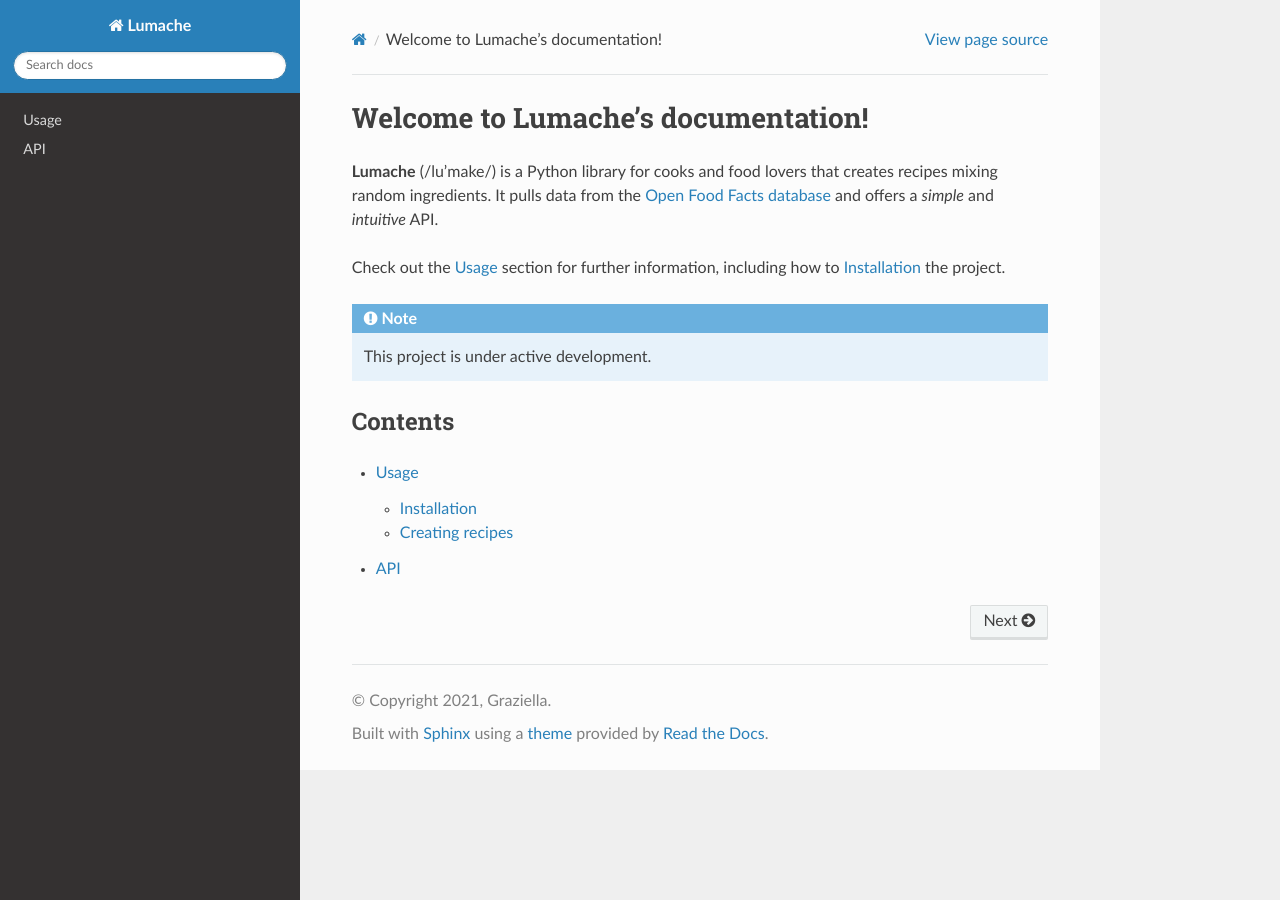
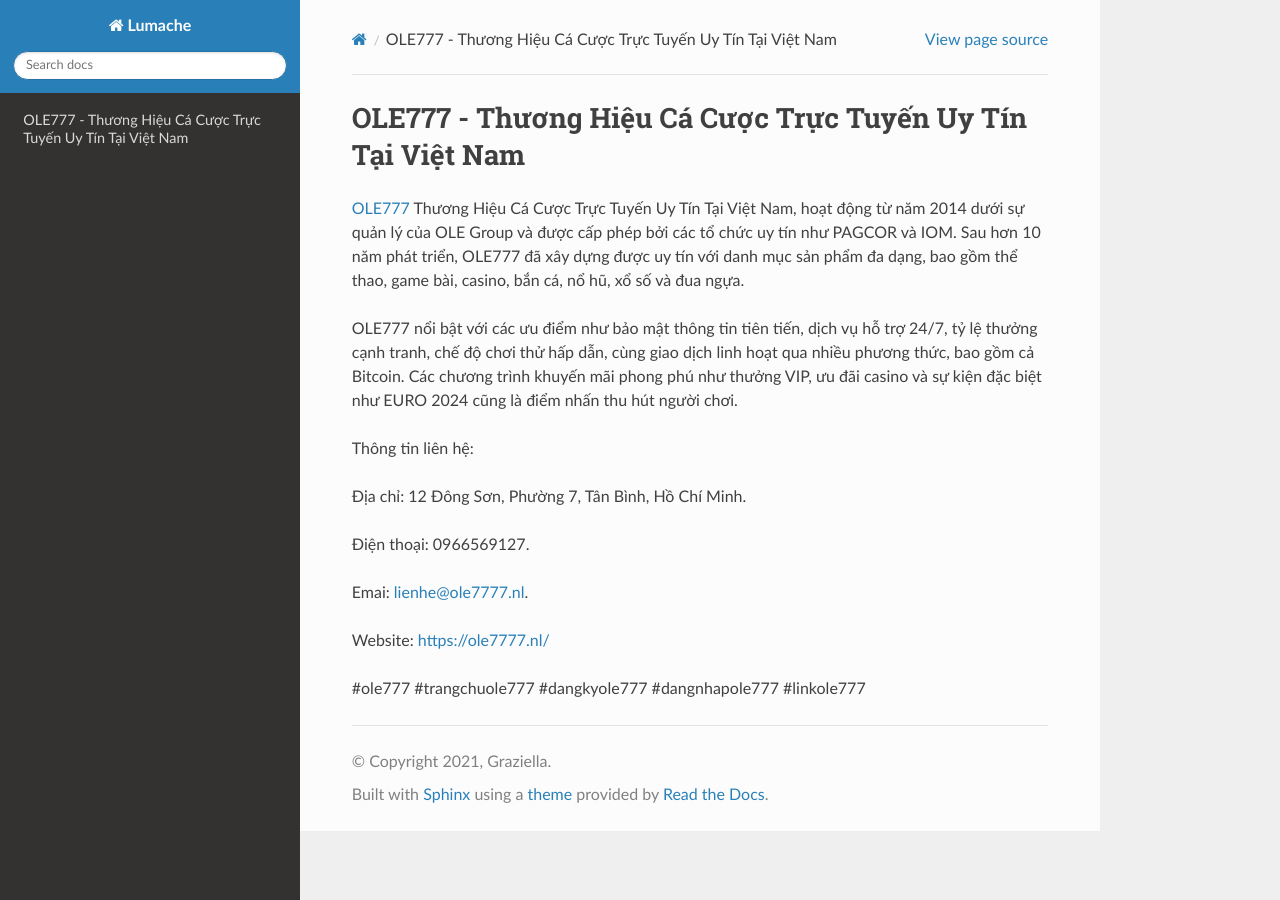
Before and after one commit to parkisngan19/ole7777nl, a Sphinx documentation site: the page built from docs/source/index.rst, in a window 1280 px wide. Built offline with Sphinx 7.4.7 and the Read the Docs theme 3.1.0, drawn with Linux system fonts in a browser that asks for light colours.

Commit message:
Update index.rst

```diff
--- a/docs/source/index.rst
+++ b/docs/source/index.rst
@@ -1,22 +1,18 @@
-Welcome to Lumache's documentation!
+OLE777 - Thương Hiệu Cá Cược Trực Tuyến Uy Tín Tại Việt Nam
 ===================================
 
-**Lumache** (/lu'make/) is a Python library for cooks and food lovers
-that creates recipes mixing random ingredients.
-It pulls data from the `Open Food Facts database <https://world.openfoodfacts.org/>`_
-and offers a *simple* and *intuitive* API.
+`OLE777 <https://ole7777.nl/>`_ Thương Hiệu Cá Cược Trực Tuyến Uy Tín Tại Việt Nam, hoạt động từ năm 2014 dưới sự quản lý của OLE Group và được cấp phép bởi các tổ chức uy tín như PAGCOR và IOM. Sau hơn 10 năm phát triển, OLE777 đã xây dựng được uy tín với danh mục sản phẩm đa dạng, bao gồm thể thao, game bài, casino, bắn cá, nổ hũ, xổ số và đua ngựa.
 
-Check out the :doc:`usage` section for further information, including
-how to :ref:`installation` the project.
+OLE777 nổi bật với các ưu điểm như bảo mật thông tin tiên tiến, dịch vụ hỗ trợ 24/7, tỷ lệ thưởng cạnh tranh, chế độ chơi thử hấp dẫn, cùng giao dịch linh hoạt qua nhiều phương thức, bao gồm cả Bitcoin. Các chương trình khuyến mãi phong phú như thưởng VIP, ưu đãi casino và sự kiện đặc biệt như EURO 2024 cũng là điểm nhấn thu hút người chơi.
 
-.. note::
+Thông tin liên hệ:
 
-   This project is under active development.
+Địa chỉ: 12 Đông Sơn, Phường 7, Tân Bình, Hồ Chí Minh.
 
-Contents
---------
+Điện thoại: 0966569127.
 
-.. toctree::
+Emai: lienhe@ole7777.nl.
 
-   usage
-   api
+Website: https://ole7777.nl/
+
+#ole777 #trangchuole777 #dangkyole777 #dangnhapole777 #linkole777
```
